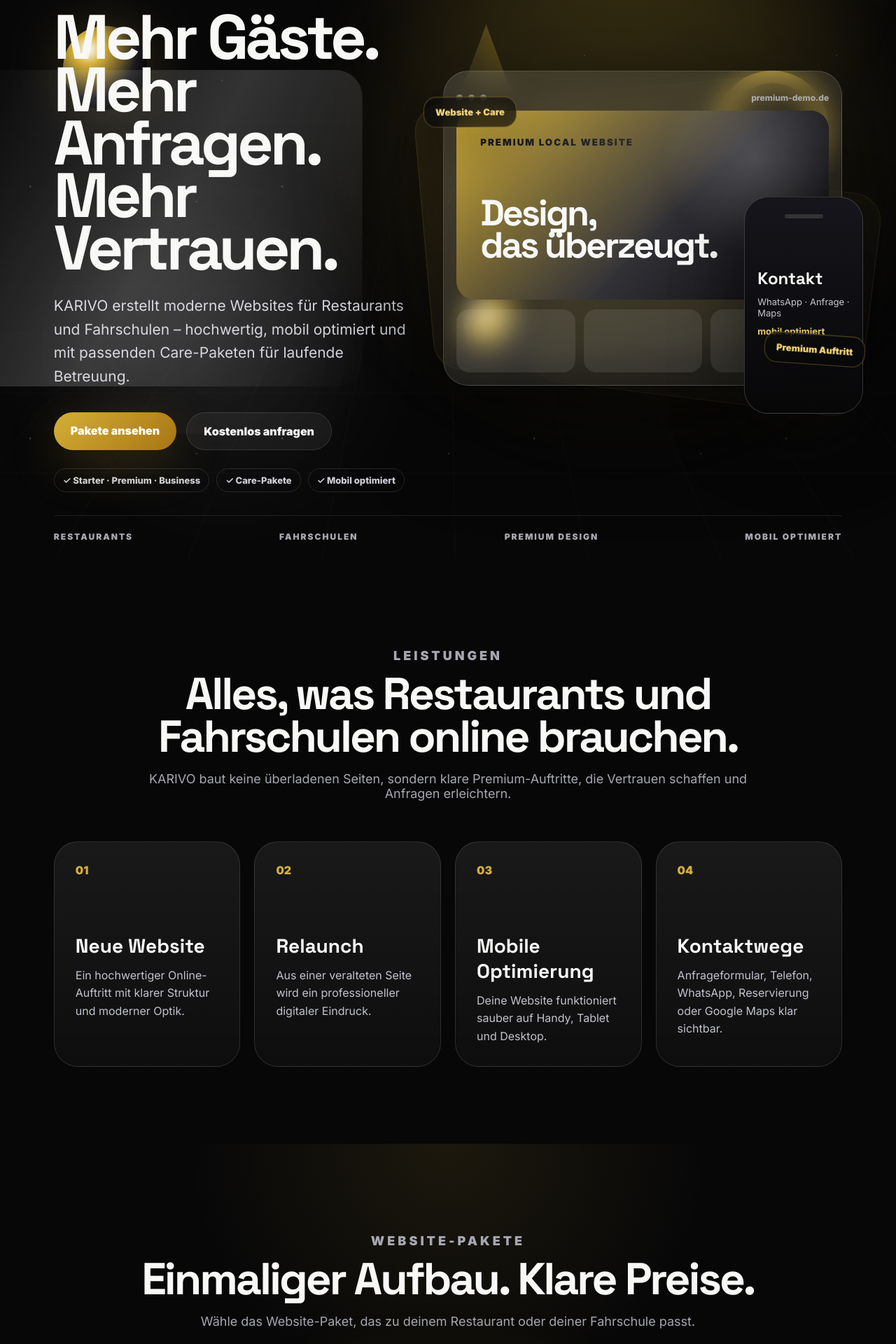
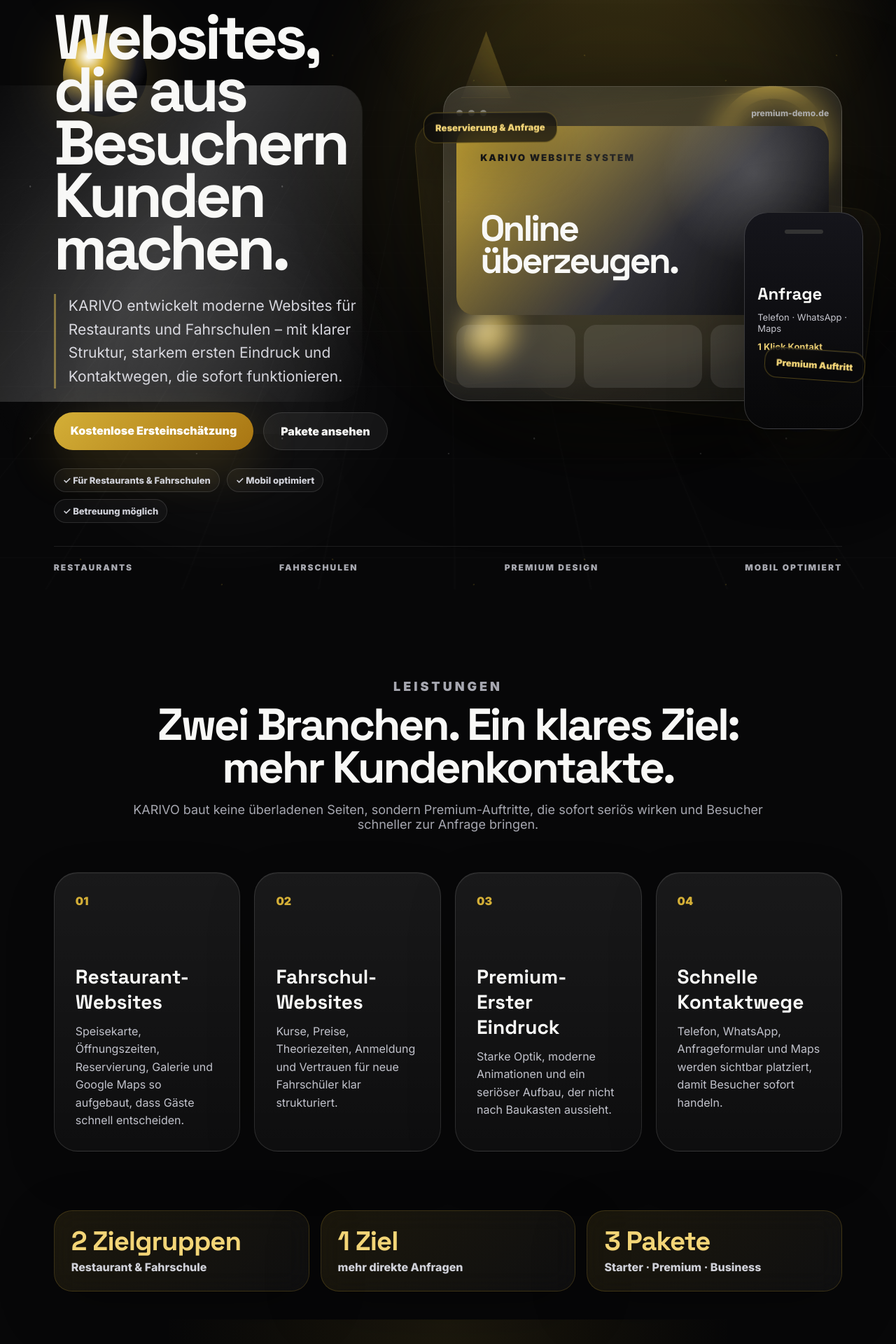
Before and after one commit to karivoberlin/karivo-website, a Next.js app: page / in a window 1280 px wide. Shown: the part 180-2100 px from the top of the page at 70% size. Built offline with nearby package versions, Linux system fonts and the light colour scheme.

Commit message:
Add files via upload

```diff
--- a/app/globals.css
+++ b/app/globals.css
@@ -323,3 +323,130 @@ button:disabled{
 .demoGrid{display:grid;grid-template-columns:repeat(2,minmax(0,1fr));gap:20px;max-width:980px;margin:0 auto}
 .demoPlaceholder{margin-top:18px;display:inline-flex;width:max-content;border:1px solid rgba(212,175,55,.35);border-radius:999px;padding:10px 14px;color:var(--gold2);font-size:13px;font-weight:900;text-decoration:none;background:rgba(212,175,55,.08)}
 @media(max-width:1050px){.demoGrid{grid-template-columns:1fr}}
+
+/* KARIVO V4.1 — Premium Feinschliff */
+.badge{
+  box-shadow:inset 0 0 22px rgba(212,175,55,.08),0 12px 40px rgba(0,0,0,.22);
+}
+.heroText h1{
+  max-width:900px;
+}
+.heroText p{
+  border-left:3px solid rgba(212,175,55,.52);
+  padding-left:18px;
+}
+.primary:hover{
+  box-shadow:0 24px 90px rgba(212,175,55,.30);
+}
+.secondary:hover,.navCta:hover{
+  border-color:rgba(212,175,55,.58);
+  background:rgba(212,175,55,.10);
+}
+.proof span{
+  background:rgba(255,255,255,.035);
+  backdrop-filter:blur(12px);
+}
+.conversionStrip{
+  margin:-26px 6% 40px;
+  position:relative;
+  z-index:6;
+  display:grid;
+  grid-template-columns:repeat(3,1fr);
+  gap:16px;
+}
+.conversionItem{
+  border:1px solid rgba(212,175,55,.20);
+  border-radius:26px;
+  padding:24px;
+  background:linear-gradient(135deg,rgba(212,175,55,.10),rgba(255,255,255,.035));
+  backdrop-filter:blur(18px);
+  box-shadow:0 25px 80px rgba(0,0,0,.25);
+}
+.conversionItem strong{
+  display:block;
+  color:var(--gold2);
+  font-family:"Space Grotesk";
+  font-size:clamp(25px,3vw,40px);
+  line-height:1;
+  letter-spacing:-1px;
+  margin-bottom:8px;
+}
+.conversionItem span{
+  color:#cfd0d8;
+  font-weight:800;
+}
+.card,.priceCard,.careCard,.caseCard,.stepCard,.comboBox,details,.contactForm{
+  box-shadow:inset 0 1px 0 rgba(255,255,255,.06),0 24px 70px rgba(0,0,0,.18);
+}
+.priceCard.featured,.careCard.featured{
+  transform:translateY(-10px);
+}
+.priceCard.featured:hover,.careCard.featured:hover{
+  transform:translateY(-16px);
+}
+.demoGrid{
+  display:grid;
+  grid-template-columns:1fr 1fr;
+  gap:22px;
+  max-width:1120px;
+  margin:auto;
+}
+.caseRestaurant .caseMock{
+  background:
+    radial-gradient(circle at 20% 25%,rgba(255,255,255,.20),transparent 18%),
+    linear-gradient(135deg,rgba(212,175,55,.28),rgba(70,42,18,.18) 42%,rgba(255,255,255,.04));
+}
+.caseFahrschule .caseMock{
+  background:
+    radial-gradient(circle at 78% 26%,rgba(255,255,255,.18),transparent 18%),
+    linear-gradient(135deg,rgba(255,255,255,.10),rgba(212,175,55,.18),rgba(255,255,255,.03));
+}
+.caseMock span{
+  position:absolute;
+  left:20px;
+  top:18px;
+  color:var(--gold2);
+  font-weight:900;
+  letter-spacing:1px;
+}
+.caseMock b,.caseMock i{
+  position:absolute;
+  left:20px;
+  right:20px;
+  height:12px;
+  border-radius:999px;
+  background:rgba(255,255,255,.18);
+}
+.caseMock b{bottom:46px;width:52%}
+.caseMock i{bottom:24px;width:72%;display:block}
+.demoPlaceholder{
+  margin-top:20px;
+  display:inline-flex;
+  width:max-content;
+  text-decoration:none;
+  border:1px dashed rgba(212,175,55,.55);
+  color:var(--gold2);
+  border-radius:999px;
+  padding:12px 16px;
+  font-weight:900;
+  background:rgba(212,175,55,.07);
+}
+.contactTrust{
+  display:flex;
+  flex-wrap:wrap;
+  gap:10px;
+  margin-top:26px;
+}
+.contactTrust span{
+  border:1px solid rgba(212,175,55,.24);
+  border-radius:999px;
+  padding:9px 12px;
+  color:#d7d8df;
+  background:rgba(255,255,255,.04);
+  font-weight:800;
+  font-size:13px;
+}
+@media(max-width:1050px){
+  .conversionStrip,.demoGrid{grid-template-columns:1fr;margin-left:5%;margin-right:5%}
+  .priceCard.featured,.careCard.featured{transform:none}
+}
--- a/app/page.jsx
+++ b/app/page.jsx
@@ -4,6 +4,7 @@ import Navbar from "../components/Navbar";
 import Hero from "../components/Hero";
 import {
   Services,
+  ConversionStrip,
   WebsitePackages,
   CarePackages,
   Showcase,
@@ -18,6 +19,7 @@ export default function Home() {
       <Navbar />
       <Hero />
       <Services />
+      <ConversionStrip />
       <WebsitePackages />
       <CarePackages />
       <Showcase />
@@ -26,7 +28,7 @@ export default function Home() {
       <Contact />
       <footer>
         <strong>KARIVO</strong>
-        <span>Premium Websites für lokale Unternehmen.</span>
+        <span>Premium Websites für Restaurants & Fahrschulen.</span>
       </footer>
     </>
   );
--- a/components/Hero.jsx
+++ b/components/Hero.jsx
@@ -29,21 +29,21 @@ export default function Hero() {
         transition={{ duration: 0.8 }}
       >
         <span className="badge">Premium Webdesign aus Deutschland</span>
-        <h1>Mehr Gäste. Mehr Anfragen. Mehr Vertrauen.</h1>
+        <h1>Websites, die aus Besuchern Kunden machen.</h1>
         <p>
-          KARIVO erstellt moderne Websites für Restaurants und Fahrschulen – hochwertig,
-          mobil optimiert und mit passenden Care-Paketen für laufende Betreuung.
+          KARIVO entwickelt moderne Websites für Restaurants und Fahrschulen – mit
+          klarer Struktur, starkem ersten Eindruck und Kontaktwegen, die sofort funktionieren.
         </p>
 
         <div className="heroActions">
-          <a className="btn primary" href="#pakete">Pakete ansehen</a>
-          <a className="btn secondary" href="#kontakt">Kostenlos anfragen</a>
+          <a className="btn primary" href="#kontakt">Kostenlose Ersteinschätzung</a>
+          <a className="btn secondary" href="#pakete">Pakete ansehen</a>
         </div>
 
         <div className="proof">
-          <span>✓ Starter · Premium · Business</span>
-          <span>✓ Care-Pakete</span>
+          <span>✓ Für Restaurants & Fahrschulen</span>
           <span>✓ Mobil optimiert</span>
+          <span>✓ Betreuung möglich</span>
         </div>
       </motion.div>
 
@@ -62,23 +62,23 @@ export default function Hero() {
               <i /><i /><i /><span>premium-demo.de</span>
             </div>
             <div className="screenHero">
-              <small>PREMIUM LOCAL WEBSITE</small>
-              <h2>Design,<br />das überzeugt.</h2>
+              <small>KARIVO WEBSITE SYSTEM</small>
+              <h2>Online<br />überzeugen.</h2>
             </div>
             <div className="screenCards"><b /><b /><b /></div>
           </div>
 
           <div className="phone">
             <div className="phoneBar" />
-            <h3>Kontakt</h3>
-            <p>WhatsApp · Anfrage · Maps</p>
-            <strong>mobil optimiert</strong>
+            <h3>Anfrage</h3>
+            <p>Telefon · WhatsApp · Maps</p>
+            <strong>1 Klick Kontakt</strong>
           </div>
         </div>
 
         <motion.div className="goldRing" animate={{ rotate: 360 }} transition={{ repeat: Infinity, duration: 18, ease: "linear" }} />
         <motion.div className="goldOrb" animate={{ y: [-12, 14, -12] }} transition={{ repeat: Infinity, duration: 6 }} />
-        <motion.div className="holoCard holoCardOne" animate={{ y: [0, -18, 0], rotateZ: [-4, 4, -4] }} transition={{ repeat: Infinity, duration: 6 }}>Website + Care</motion.div>
+        <motion.div className="holoCard holoCardOne" animate={{ y: [0, -18, 0], rotateZ: [-4, 4, -4] }} transition={{ repeat: Infinity, duration: 6 }}>Reservierung & Anfrage</motion.div>
         <motion.div className="holoCard holoCardTwo" animate={{ y: [0, 16, 0], rotateZ: [4, -4, 4] }} transition={{ repeat: Infinity, duration: 7 }}>Premium Auftritt</motion.div>
       </motion.div>
 
--- a/components/Sections.jsx
+++ b/components/Sections.jsx
@@ -10,18 +10,18 @@ const reveal = {
 
 export function Services() {
   const items = [
-    ["Neue Website", "Ein hochwertiger Online-Auftritt mit klarer Struktur und moderner Optik."],
-    ["Relaunch", "Aus einer veralteten Seite wird ein professioneller digitaler Eindruck."],
-    ["Mobile Optimierung", "Deine Website funktioniert sauber auf Handy, Tablet und Desktop."],
-    ["Kontaktwege", "Anfrageformular, Telefon, WhatsApp, Reservierung oder Google Maps klar sichtbar."]
+    ["Restaurant-Websites", "Speisekarte, Öffnungszeiten, Reservierung, Galerie und Google Maps so aufgebaut, dass Gäste schnell entscheiden."],
+    ["Fahrschul-Websites", "Kurse, Preise, Theoriezeiten, Anmeldung und Vertrauen für neue Fahrschüler klar strukturiert."],
+    ["Premium-Erster Eindruck", "Starke Optik, moderne Animationen und ein seriöser Aufbau, der nicht nach Baukasten aussieht."],
+    ["Schnelle Kontaktwege", "Telefon, WhatsApp, Anfrageformular und Maps werden sichtbar platziert, damit Besucher sofort handeln."]
   ];
 
   return (
     <section className="section" id="leistungen">
       <motion.div className="sectionHead" {...reveal}>
         <p className="eyebrow">Leistungen</p>
-        <h2>Alles, was Restaurants und Fahrschulen online brauchen.</h2>
-        <p>KARIVO baut keine überladenen Seiten, sondern klare Premium-Auftritte, die Vertrauen schaffen und Anfragen erleichtern.</p>
+        <h2>Zwei Branchen. Ein klares Ziel: mehr Kundenkontakte.</h2>
+        <p>KARIVO baut keine überladenen Seiten, sondern Premium-Auftritte, die sofort seriös wirken und Besucher schneller zur Anfrage bringen.</p>
       </motion.div>
 
       <div className="fourGrid">
@@ -37,20 +37,44 @@ export function Services() {
   );
 }
 
+export function ConversionStrip() {
+  const stats = [
+    ["2 Zielgruppen", "Restaurant & Fahrschule"],
+    ["1 Ziel", "mehr direkte Anfragen"],
+    ["3 Pakete", "Starter · Premium · Business"]
+  ];
+
+  return (
+    <section className="conversionStrip">
+      {stats.map(([big, small]) => (
+        <motion.div className="conversionItem" key={big} {...reveal}>
+          <strong>{big}</strong>
+          <span>{small}</span>
+        </motion.div>
+      ))}
+    </section>
+  );
+}
+
 export function WebsitePackages() {
   const packages = [
-    ["Starter", "ab 349 €", "Für Restaurants oder Fahrschulen, die schnell professionell online wirken wollen.", ["Onepage", "Kontaktbereich", "Mobile Ansicht"]],
-    ["Premium", "ab 599 €", "Für Betriebe, die mehr Struktur, Inhalte und Vertrauen brauchen.", ["Bis zu 5 Seiten", "Galerie / Leistungen", "SEO-Grundstruktur"]],
-    ["Business", "ab 899 €", "Für einen individuellen Premium-Auftritt mit stärkerem Design.", ["Mehr Struktur", "Animationen", "Premium-Aufbau"]]
+    ["Starter", "ab 349 €", "Für einen schnellen, sauberen Online-Auftritt mit den wichtigsten Informationen.", ["Onepage", "Kontaktbereich", "Mobile Ansicht"]],
+    ["Premium", "ab 599 €", "Für Betriebe, die mehr Vertrauen, bessere Struktur und stärkere Wirkung brauchen.", ["Bis zu 5 Seiten", "Galerie / Leistungen", "SEO-Grundstruktur"]],
+    ["Business", "ab 899 €", "Für einen individuellen Premium-Auftritt mit mehr Tiefe und stärkerem Design.", ["Mehr Struktur", "Animationen", "Premium-Aufbau"]]
   ];
 
   return (
     <section className="section prices" id="pakete">
       <motion.div className="sectionHead" {...reveal}>
         <p className="eyebrow">Website-Pakete</p>
-        <h2>Einmaliger Aufbau. Klare Preise.</h2>
-        <p>Wähle das Website-Paket, das zu deinem Restaurant oder deiner Fahrschule passt.</p>
+        <h2>Klare Pakete. Professioneller Auftritt.</h2>
+        <p>Wähle das Paket, das zu deinem Restaurant oder deiner Fahrschule passt – von schneller Onepage bis Premium-Aufbau.</p>
       </motion.div>
+
+      <div className="packageNote">
+        <span>Transparent</span>
+        <p>Alle Pakete sind einmalige Aufbaupreise. Domain, Texte, Bilder und Betreuung können je nach Projekt ergänzt werden.</p>
+      </div>
 
       <div className="threeGrid">
         {packages.map(([name, price, text, features], index) => (
@@ -120,22 +144,27 @@ export function CarePackages() {
 
 export function Showcase() {
   const cases = [
-    ["Restaurant", "Speisekarte, Galerie, Reservierung und Google Maps."],
-    ["Fahrschule", "Kurse, Preise, Anmeldung und Vertrauen."]
+    ["Restaurant", "Speisekarte, Galerie, Reservierung und Google Maps – alles, was Gäste vor dem Besuch brauchen.", "Speisekarte · Reservierung · Maps"],
+    ["Fahrschule", "Kurse, Preise, Anmeldung und Vertrauen – damit Fahrschüler schnell Kontakt aufnehmen.", "Preise · Kurse · Anmeldung"]
   ];
 
   return (
     <section className="showcase">
       <motion.div className="sectionHead" {...reveal}>
         <p className="eyebrow">Beispiele</p>
-        <h2>So kann ein Premium-Auftritt aussehen.</h2>
+        <h2>Beispiele für deine Zielgruppen.</h2>
+        <p>Restaurant und Fahrschule sind vorbereitet. Sobald die Demo-Links da sind, werden die Buttons direkt verknüpft.</p>
       </motion.div>
 
       <div className="demoGrid">
-        {cases.map(([title, text]) => (
-          <motion.article className="caseCard hoverCard" key={title} {...reveal}>
-            <div className="caseMock" />
-            <small>KARIVO DEMO</small>
+        {cases.map(([title, text, tags]) => (
+          <motion.article className={`caseCard hoverCard case${title}`} key={title} {...reveal}>
+            <div className="caseMock">
+              <span>{title}</span>
+              <b />
+              <i />
+            </div>
+            <small>KARIVO DEMO · {tags}</small>
             <h3>{title}</h3>
             <p>{text}</p>
             <a className="demoPlaceholder" href="#kontakt">Demo folgt</a>
@@ -148,10 +177,10 @@ export function Showcase() {
 
 export function Process() {
   const steps = [
-    ["01", "Anfrage", "Du schickst Branche, Wunschpaket und Betreuung."],
-    ["02", "Konzept", "KARIVO erstellt eine passende Richtung für deinen Auftritt."],
-    ["03", "Umsetzung", "Design, Inhalte und Technik werden aufgebaut."],
-    ["04", "Launch", "Die Website geht online und kann mit Care betreut werden."]
+    ["01", "Kurz anfragen", "Du schickst Branche, Wunschpaket und grobe Vorstellungen."],
+    ["02", "Struktur festlegen", "KARIVO plant Aufbau, Inhalte, Kontaktwege und den passenden Stil."],
+    ["03", "Premium-Auftritt bauen", "Design, Texte, Animationen und Technik werden sauber umgesetzt."],
+    ["04", "Live gehen", "Die Website geht online und kann danach mit Care aktuell gehalten werden."]
   ];
 
   return (
@@ -178,8 +207,8 @@ export function FAQ() {
   const faqs = [
     ["Kann man Website und Care kombinieren?", "Ja. Das ist sogar der empfohlene Weg: einmaliger Aufbau + monatliche Betreuung."],
     ["Kann ich auch ohne Care buchen?", "Ja. Care ist optional, aber sinnvoll, wenn Inhalte regelmäßig aktuell bleiben sollen."],
-    ["Für wen ist Premium am besten?", "Premium passt für die meisten lokalen Unternehmen, weil es mehr Struktur und Vertrauen bietet."],
-    ["Kann ich später upgraden?", "Ja. Sowohl Website-Paket als auch Care können später erweitert werden."]
+    ["Für wen ist Premium am besten?", "Premium passt meistens am besten, weil genug Platz für Vertrauen, Bilder, Leistungen und Kontaktwege da ist."],
+    ["Was ist, wenn ich noch keine guten Bilder habe?", "Dann kann die Seite erstmal mit sauberem Aufbau, passenden Platzhaltern und später mit echten Bildern erweitert werden."]
   ];
 
   return (
@@ -237,14 +266,25 @@ export function Contact() {
     <section className="contact" id="kontakt">
       <motion.div {...reveal}>
         <p className="eyebrow">Kontakt</p>
-        <h2>Bereit für deine neue Website?</h2>
-        <p>Schick kurz, ob es um ein Restaurant oder eine Fahrschule geht und welches Paket dich interessiert.</p>
+        <h2>Kostenlose Ersteinschätzung sichern.</h2>
+        <p>Schick kurz, ob es um ein Restaurant oder eine Fahrschule geht. Danach bekommst du eine klare Empfehlung, welches Paket wirklich Sinn macht.</p>
+        <div className="contactTrust">
+          <span>✓ unverbindlich</span>
+          <span>✓ klare Empfehlung</span>
+          <span>✓ ohne Technikstress</span>
+        </div>
       </motion.div>
 
       <motion.form className="contactForm" onSubmit={handleSubmit} {...reveal}>
         <input name="name" placeholder="Name / Unternehmen" required />
         <input name="email" type="email" placeholder="E-Mail" required />
         <input name="telefon" placeholder="Telefon / WhatsApp" />
+
+        <select name="branche">
+          <option>Restaurant</option>
+          <option>Fahrschule</option>
+          <option>Noch unsicher</option>
+        </select>
 
         <select name="paket">
           <option>Premium · 599 €</option>
@@ -261,7 +301,7 @@ export function Contact() {
           <option>Noch unsicher</option>
         </select>
 
-        <textarea name="nachricht" placeholder="Welche Website brauchst du und was soll enthalten sein?" required />
+        <textarea name="nachricht" placeholder="Was soll auf die Website? Zum Beispiel Speisekarte, Kurse, Preise, Galerie, WhatsApp, Google Maps ..." required />
 
         <button type="submit" disabled={status === "sending" || status === "success"} className={status === "success" ? "successButton" : ""}>
           {status === "idle" && "Kostenlose Anfrage senden"}
```
